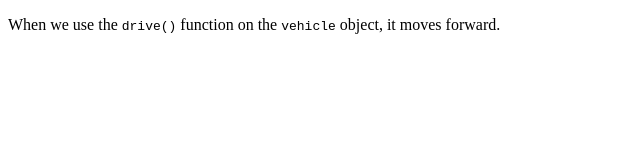
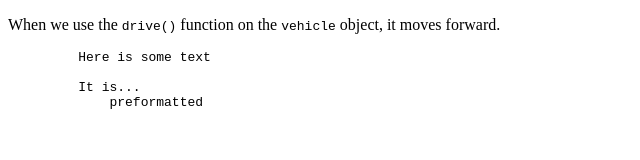
Before and after one commit to SunZic/html, a plain HTML site: page Zico.html in a window 1280 px wide. Shown: the whole page, without its empty margins (0-640 px from the left). Drawn offline with Linux system fonts and the light colour scheme.

Commit message:
more Preformatted Text

```diff
--- a/Zico.html
+++ b/Zico.html
@@ -8,6 +8,11 @@
  <body>
 
 	 <p>When we use the <code>drive()</code> function on the <code>vehicle</code> object, it moves forward.</p>
+	 <pre>
+	 Here is some text
 
+	 It is...
+	     preformatted
+	 </pre>
 </body>
 </html>
```
